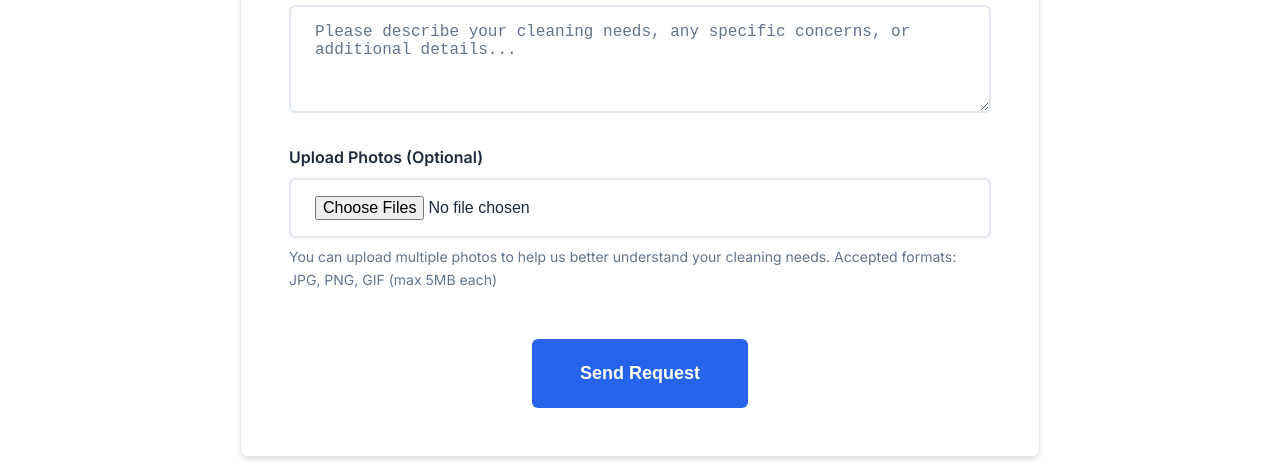
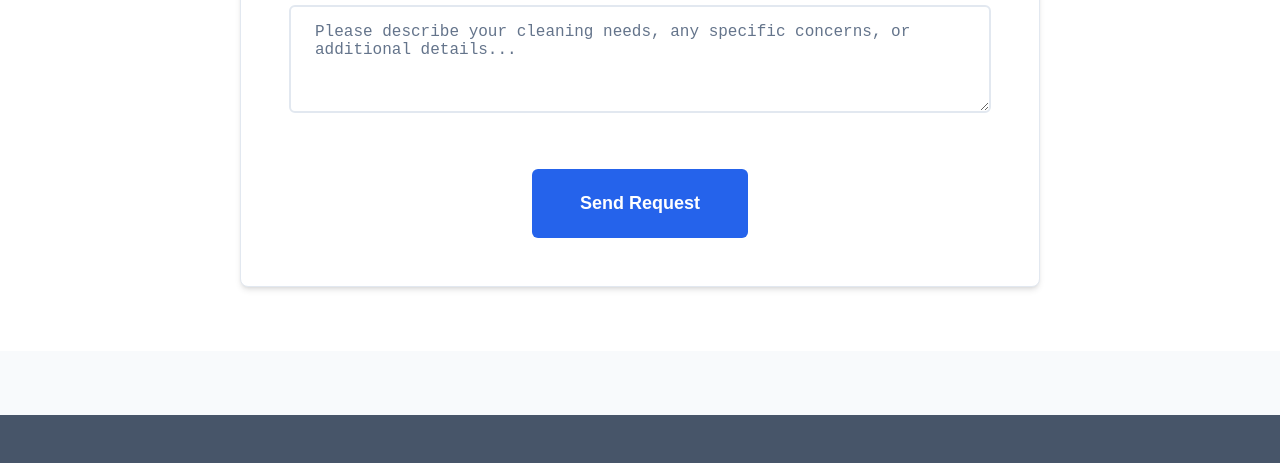
Before and after one commit to Jensen106nf/JFCSite, a plain HTML site: page index.html in a window 1280 px wide. Shown: the part 6260-6723 px from the top of the page. Drawn offline with Linux system fonts and the light colour scheme.

Commit message:
Remove photo upload section from contact form

```diff
--- a/index.html
+++ b/index.html
@@ -443,11 +443,7 @@
                             <textarea id="additionalInfo" name="additionalInfo" rows="4" placeholder="Please describe your cleaning needs, any specific concerns, or additional details..."></textarea>
                         </div>
 
-                        <div class="form-group">
-                            <label for="photoUpload">Upload Photos (Optional)</label>
-                            <input type="file" id="photoUpload" name="photoUpload" accept="image/*" multiple>
-                            <p class="form-help">You can upload multiple photos to help us better understand your cleaning needs. Accepted formats: JPG, PNG, GIF (max 5MB each)</p>
-                        </div>
+
 
                         <div class="form-actions">
                             <button type="submit" class="btn btn-primary">Send Request</button>
```
Also changed, not shown: contact-form.html (+1 -3 lines).
